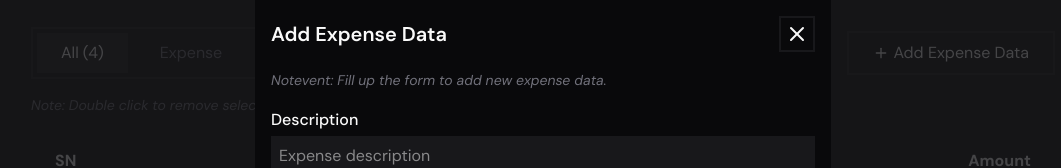
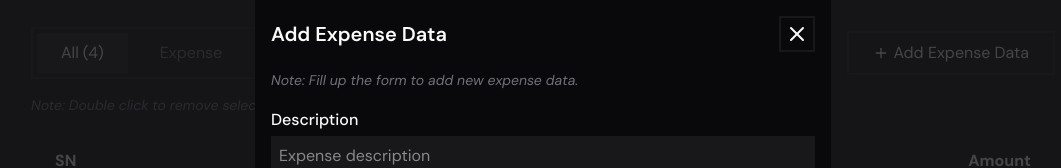
Before and after one commit to Ashmin-Bhujel/react-expense-tracker, a React (Vite) app: page / in a window 1280 px wide. Both pictures are taken after a click on the button "Add Expense Data". Shown: the part 149-317 px from the top of the page, without its empty margins (97-1158 px from the left). Built offline with nearby package versions, Linux system fonts and the light colour scheme.

Commit message:
typo: fix typo in add data dialog

```diff
--- a/src/components/add-data-dialog.tsx
+++ b/src/components/add-data-dialog.tsx
@@ -91,7 +91,7 @@ export default function AddDataDialog({
           <form className="mt-4" onSubmit={handleSubmit}>
             {/* Note */}
             <em className="inline-block text-sm text-zinc-500">
-              Notevent: Fill up the form to add new expense data.
+              Note: Fill up the form to add new expense data.
             </em>
 
             <fieldset>
```
